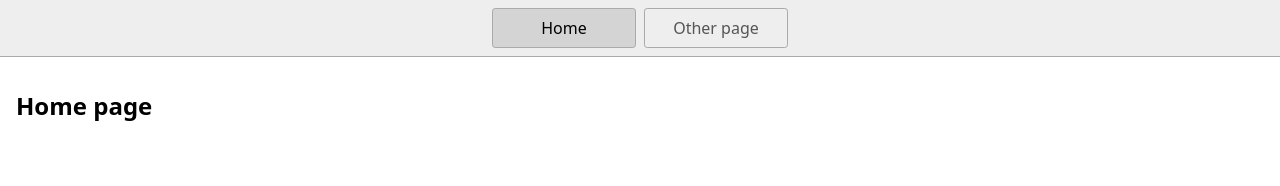
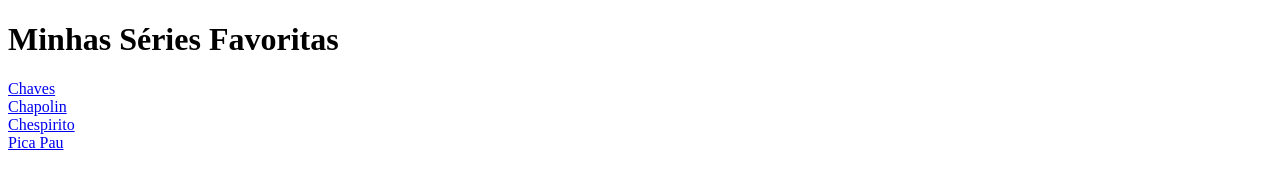
Before and after one commit to tete-30/0.1.1, a plain HTML site: page index.html in a window 1280 px wide. Drawn offline with Linux system fonts and the light colour scheme.

Commit message:
1 file modified, 4 added, 4 deleted

```diff
--- a/index.html
+++ b/index.html
@@ -1,23 +1,15 @@
 <!DOCTYPE html>
-<html lang="en">
+<html lang="pt-br">
   <head>
-    <title>Home</title>
+    <title>Documento</title>
     <meta charset="UTF-8" />
-    <meta name="viewport" content="width=device-width" />
-    <!--
-      Need a visual blank slate?
-      Remove all code in `styles.css`!
-    -->
-    <link rel="stylesheet" href="styles.css" />
-    <script type="module" src="script.js"></script>
-  </head>
+    <h1>Minhas Séries Favoritas</h1>
+    </head>
   <body>
-    <nav>
-      <a href="/" aria-current="page">Home</a>
-      <a href="/page2.html">Other page</a>
-    </nav>
-    <main>
-      <h1>Home page</h1>
-    </main>
+  <div><a href="./chaves.html">Chaves</a></div>
+  <div></div><a href="./chapolin.html">Chapolin</a></div>
+  <div><a href="./chespirito.html">Chespirito</a></div>
+  <div><a href="./picapau.html">Pica Pau</a></div>
+
   </body>
 </html>
--- a/script.js
+++ /dev/null
@@ -1 +0,0 @@
-console.log('Hello!');
--- a/styles.css
+++ /dev/null
@@ -1,46 +0,0 @@
-* {
-  box-sizing: border-box;
-}
-
-body {
-  margin: 0;
-  font-family: system-ui, sans-serif;
-  color: black;
-  background-color: white;
-}
-
-nav {
-  display: flex;
-  flex-wrap: wrap;
-  align-items: center;
-  justify-content: center;
-  padding: 0.5rem;
-  gap: 0.5rem;
-  border-bottom: solid 1px #aaa;
-  background-color: #eee;
-}
-
-nav a {
-  display: inline-block;
-  min-width: 9rem;
-  padding: 0.5rem;
-  border-radius: 0.2rem;
-  border: solid 1px #aaa;
-  text-align: center;
-  text-decoration: none;
-  color: #555;
-}
-
-nav a[aria-current='page'] {
-  color: #000;
-  background-color: #d4d4d4;
-}
-
-main {
-  padding: 1rem;
-}
-
-h1 {
-  font-weight: bold;
-  font-size: 1.5rem;
-}
```
Also changed, not shown: chapolin.html (added, +10 -0 lines), chaves.html (added, +12 -0 lines), page2.html (deleted, +0 -19 lines), chespirito.html (added), picapau.html (added), 1 other file.
